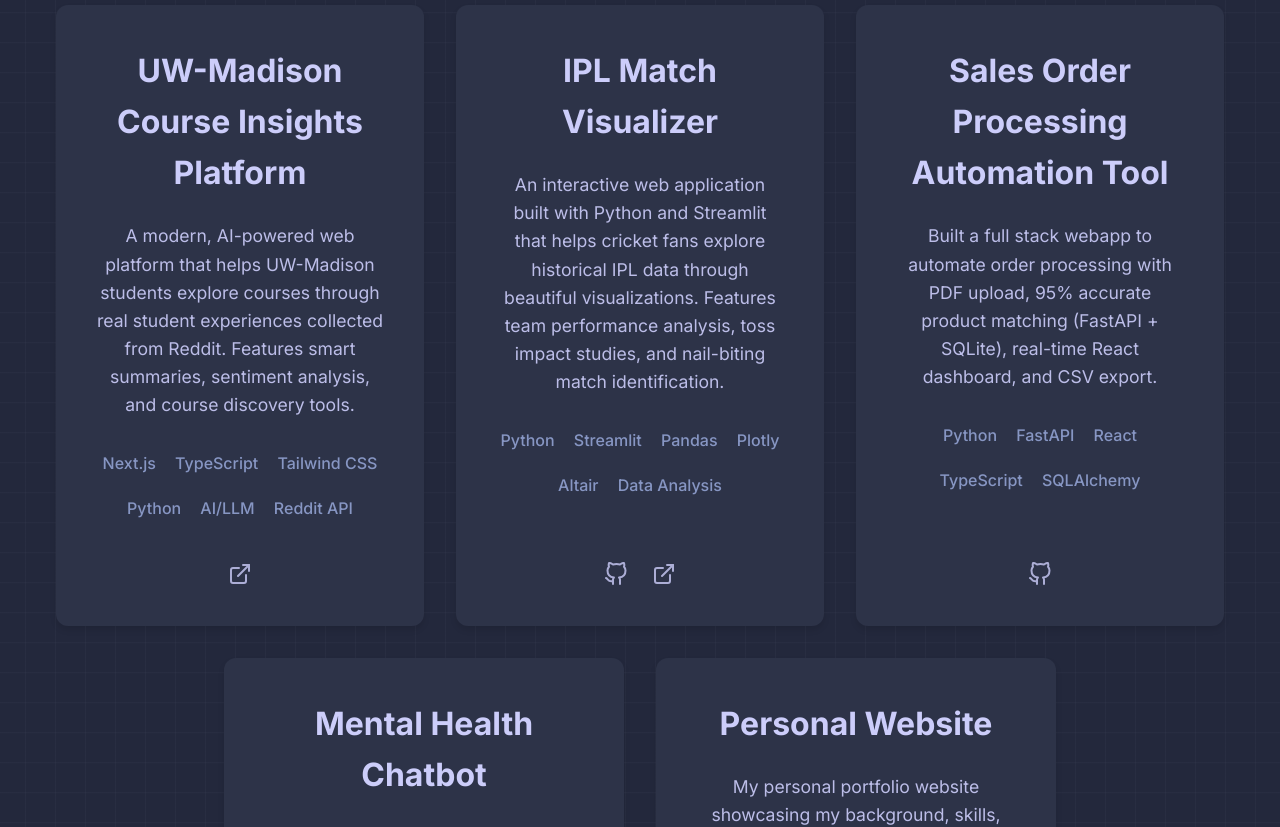
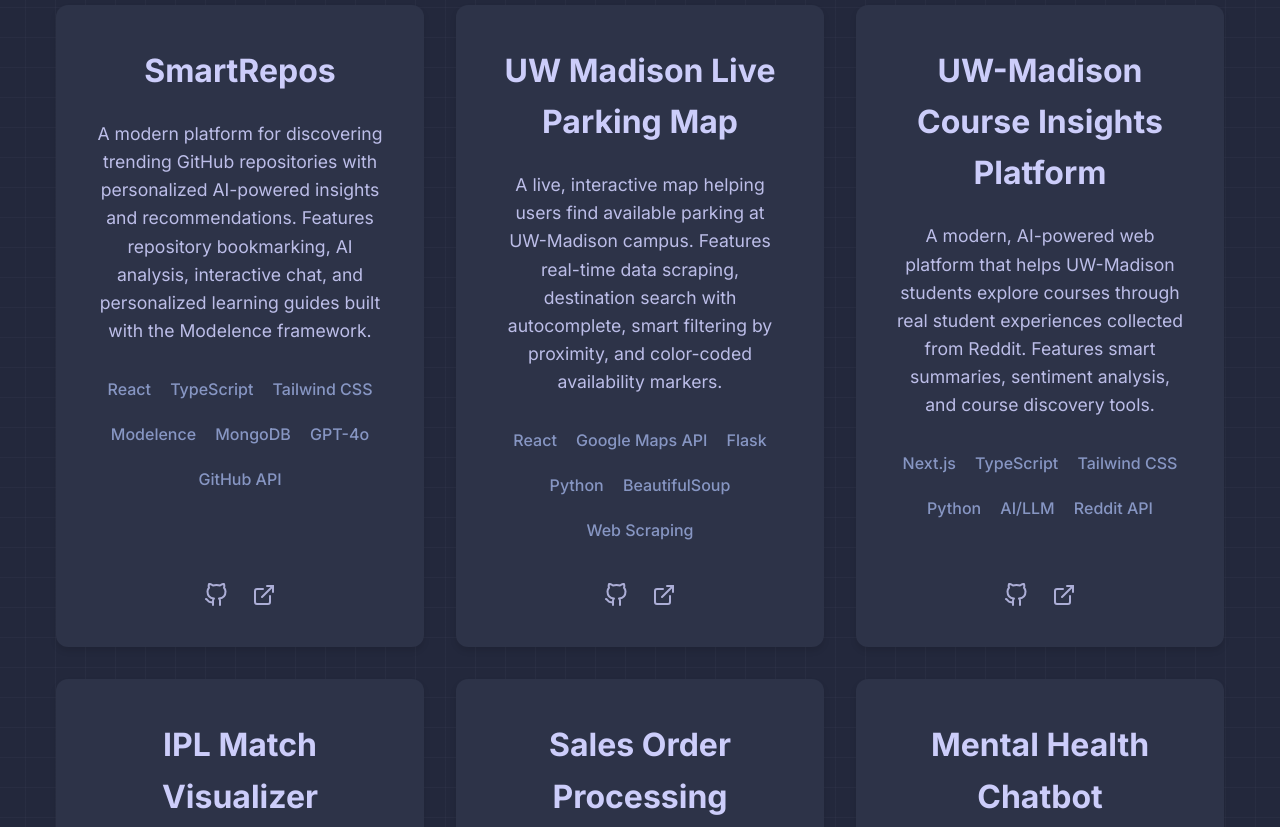
Before and after one commit to samyakjain-1/samyak1.me, a React (Vite) app: page / in a window 1280 px wide. Shown: the part 1020-1847 px from the top of the page. Built offline with nearby package versions, Linux system fonts and the light colour scheme.

Commit message:
projects added

```diff
--- a/src/components/Projects.tsx
+++ b/src/components/Projects.tsx
@@ -179,10 +179,25 @@
 
 const projects = [
   {
+    title: 'SmartRepos',
+    description: 'A modern platform for discovering trending GitHub repositories with personalized AI-powered insights and recommendations. Features repository bookmarking, AI analysis, interactive chat, and personalized learning guides built with the Modelence framework.',
+    tech: ['React', 'TypeScript', 'Tailwind CSS', 'Modelence', 'MongoDB', 'GPT-4o', 'GitHub API'],
+    github: 'https://github.com/samyakjain-1/SmartRepos',
+    demo: 'https://smartrepos.onrender.com'
+  },
+  {
+    title: 'UW Madison Live Parking Map',
+    description: 'A live, interactive map helping users find available parking at UW-Madison campus. Features real-time data scraping, destination search with autocomplete, smart filtering by proximity, and color-coded availability markers.',
+    tech: ['React', 'Google Maps API', 'Flask', 'Python', 'BeautifulSoup', 'Web Scraping'],
+    github: 'https://github.com/samyakjain-1/uw-parking',
+    demo: 'https://uw-parking.onrender.com'
+  },
+  {
     title: 'UW-Madison Course Insights Platform',
     description: 'A modern, AI-powered web platform that helps UW-Madison students explore courses through real student experiences collected from Reddit. Features smart summaries, sentiment analysis, and course discovery tools.',
     tech: ['Next.js', 'TypeScript', 'Tailwind CSS', 'Python', 'AI/LLM', 'Reddit API'],
-    demo: 'https://courseinsight.vercel.app'
+    demo: 'https://courseinsight.vercel.app',
+    github: 'https://github.com/samyakjain-1/courseinsight'
   },
   {
     title: 'IPL Match Visualizer',
@@ -204,13 +219,6 @@
     demo: 'https://samyakjain-1.github.io/chatbot',
     github: 'https://github.com/samyakjain-1/chatbot'
   },
-  {
-    title: 'Personal Website',
-    description: 'My personal portfolio website showcasing my background, skills, and projects in a clean and structured format. Built with modern web technologies and features a responsive design with dark/light mode.',
-    tech: ['React', 'TypeScript', 'Emotion', 'Framer Motion'],
-    demo: 'https://samyak1.me',
-    github: 'https://github.com/samyakjain-1/website'
-  }
 ];
 
 const Projects = () => {
```
